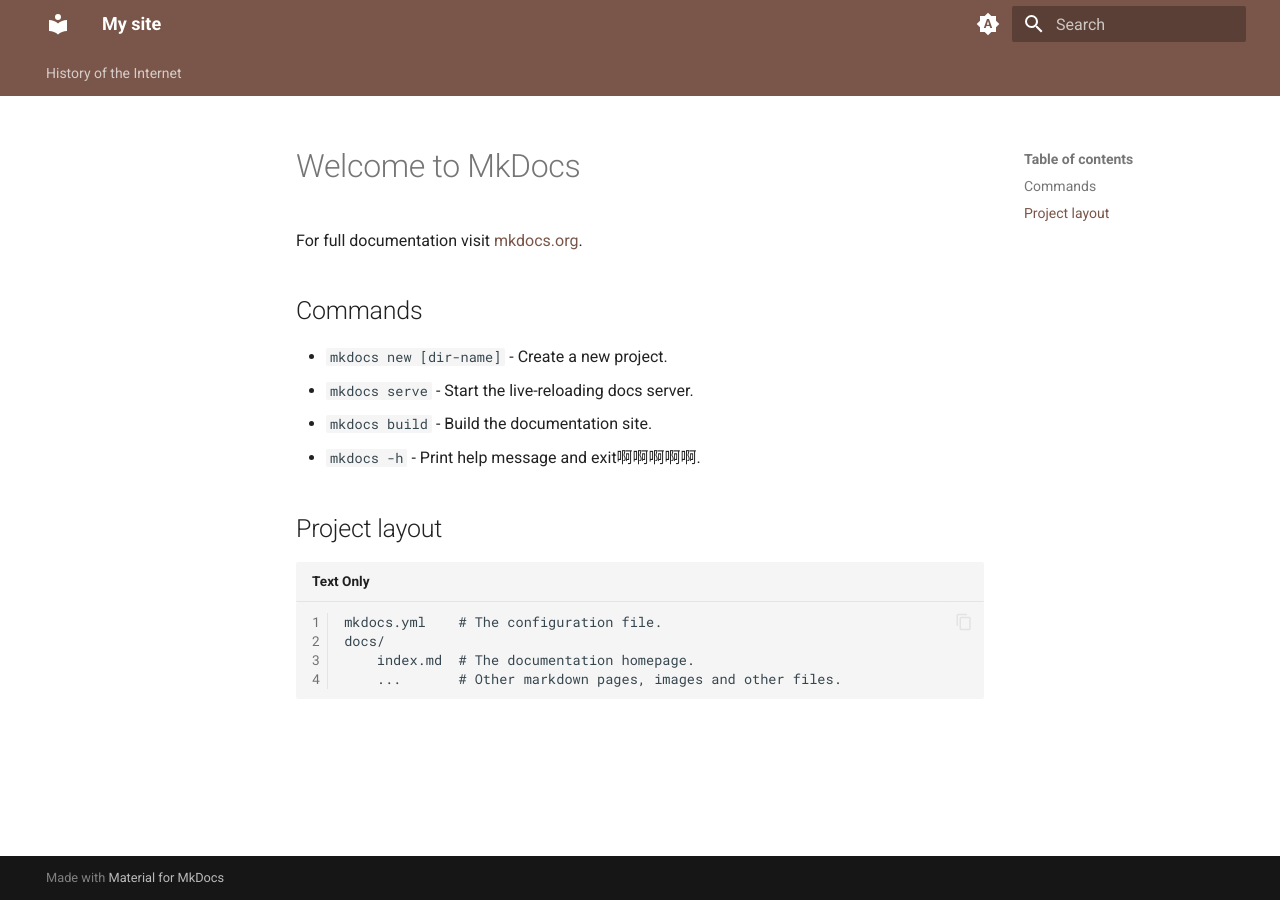
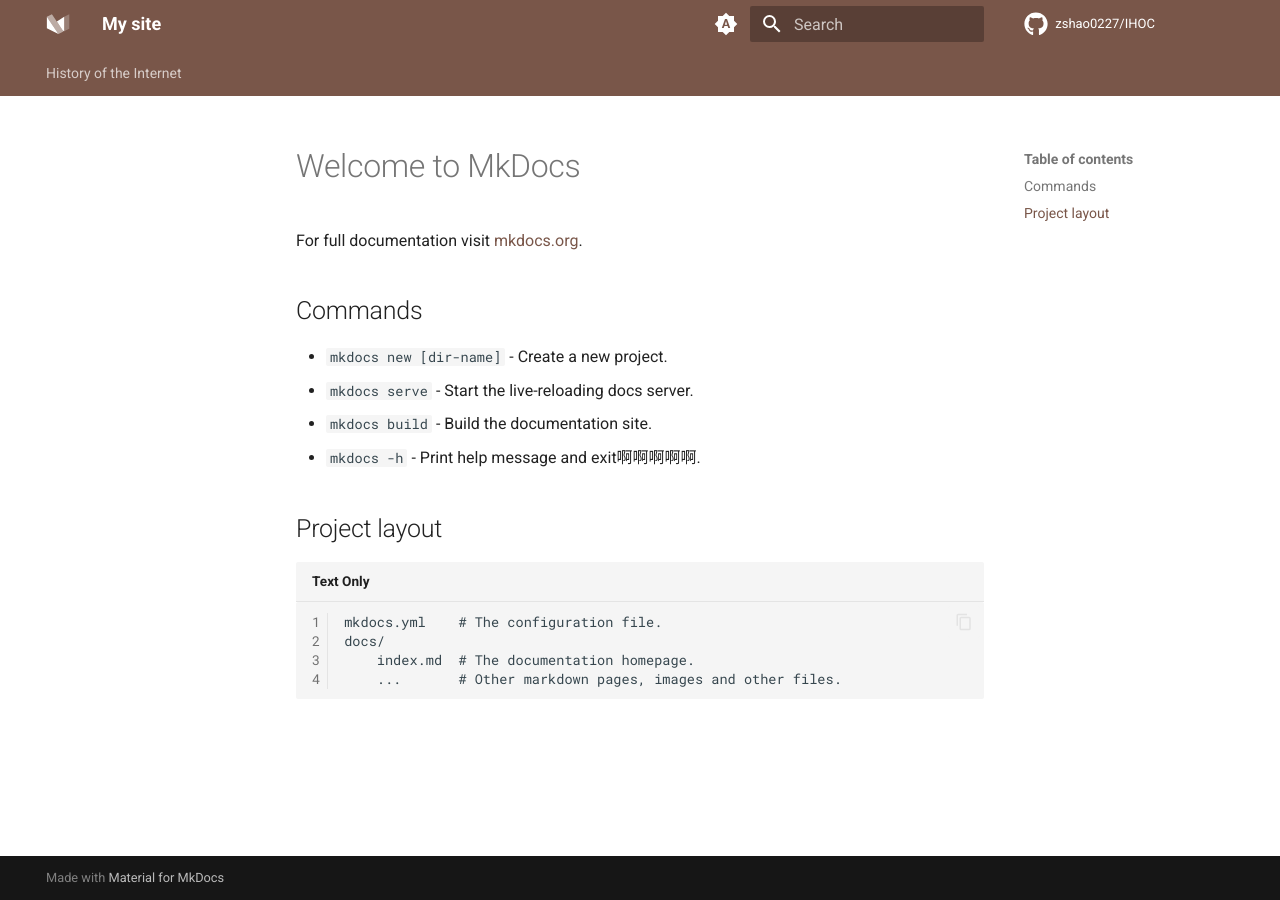
Before and after one commit to zshao0227/IHOC, an MkDocs documentation site: the page built from docs/index.md, in a window 1280 px wide. Built offline with MkDocs 1.6.1 and Material for MkDocs 9.7.7, drawn with Linux system fonts in a browser that asks for light colours; comment, search, counter and statistics services are not loaded.

Commit message:
20250923

```diff
--- a/mkdocs.yml
+++ b/mkdocs.yml
@@ -55,6 +55,12 @@ theme:
     # - content.action.edit # 编辑按钮
     # - content.action.view # 查看源码按钮
     - content.code.annotate # 代码注释
+  icon:
+    repo: fontawesome/brands/github #右上角图标
+    logo: logo
+edit_uri: edit/main/docs # 编辑按钮跳转的链接
+repo_url: https://github.com/zshao0227/IHOC # 右上角点击跳转的链接
+repo_name: zshao0227/IHOC # 右上角的名字
 
 nav:
   # - 主页: /
```
Also changed, not shown: 1 other file.
